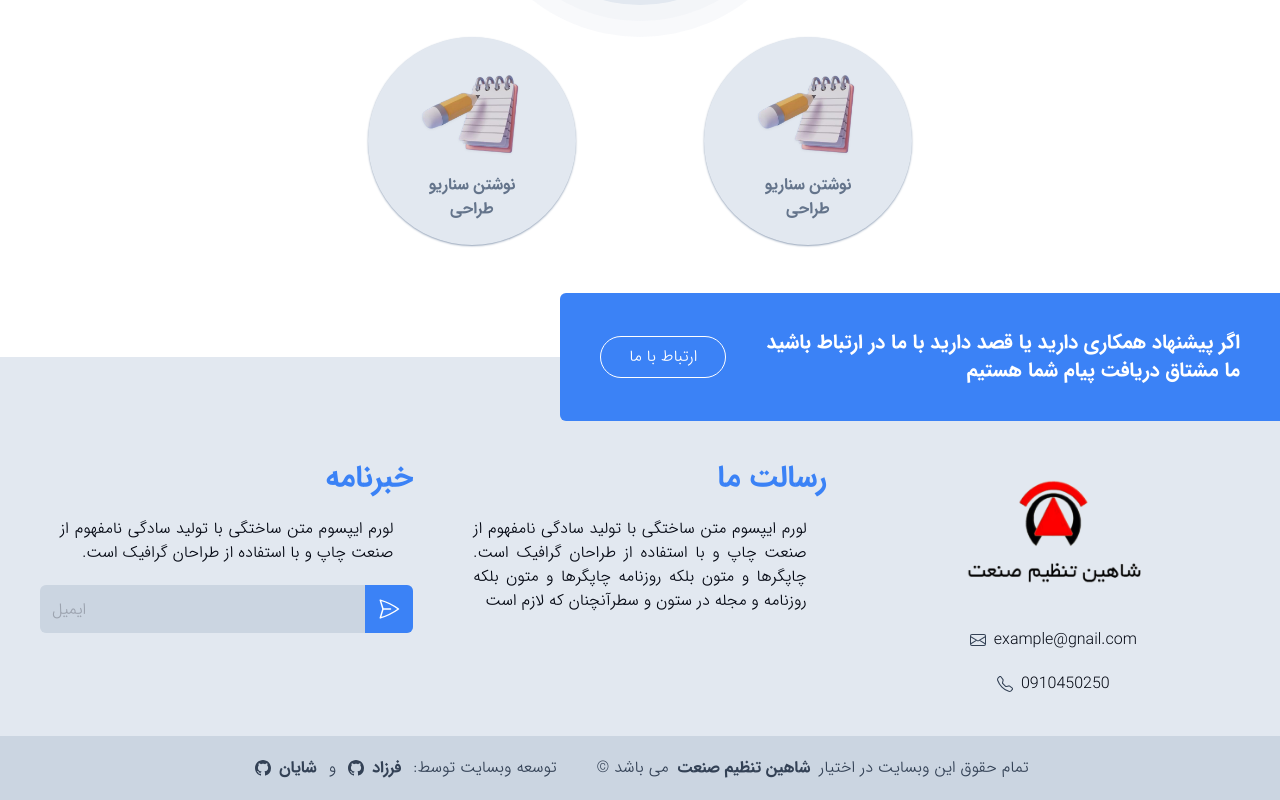
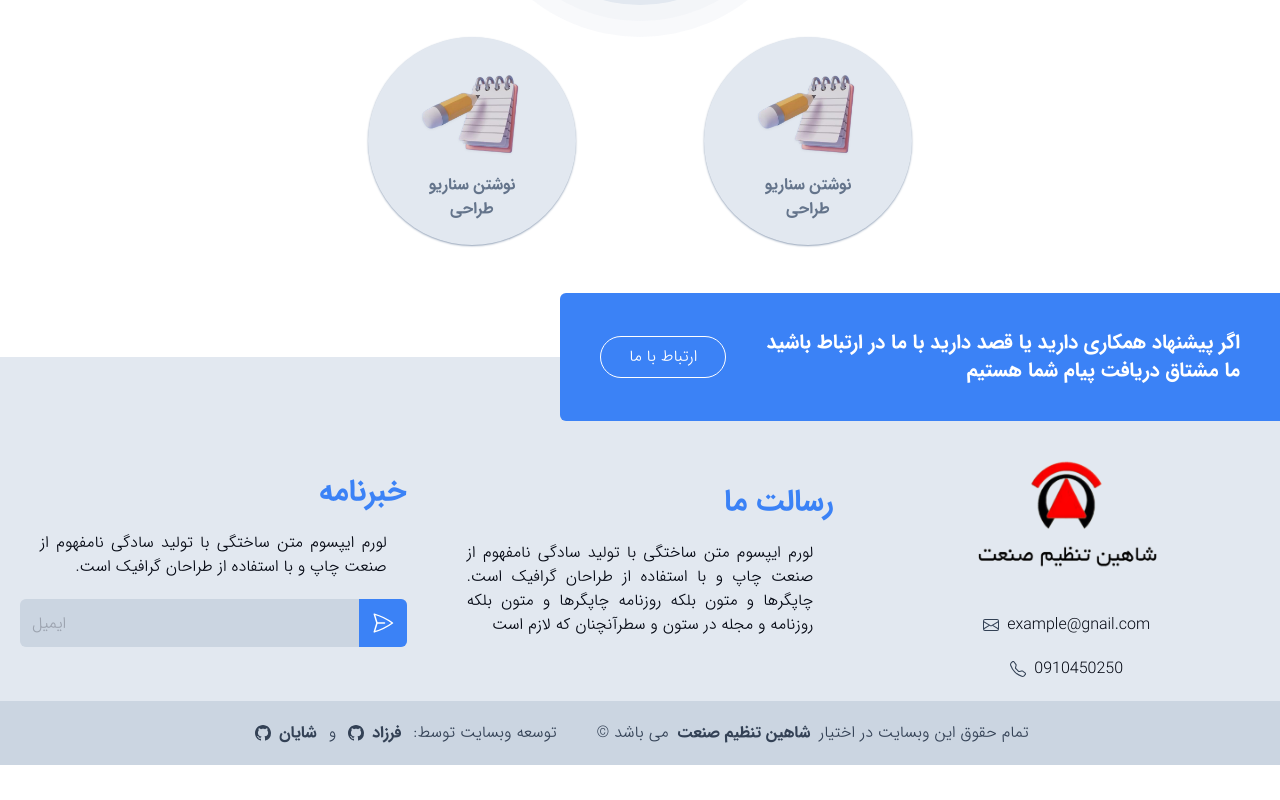
Before and after one commit to FarzadVav/shahinTanzimSanat, a React (Vite) app: page / in a window 1280 px wide. Shown: the part 1984-2784 px from the top of the page. After the commit the page ends 2749 px from the top, so only its background shows below. Built offline with nearby package versions, Linux system fonts and the light colour scheme.

Commit message:
change styles in footer

```diff
--- a/src/components/Footer.jsx
+++ b/src/components/Footer.jsx
@@ -13,8 +13,8 @@ export default function Footer() {
         </h2>
         <Link className="btn-outline-white">ارتباط با ما</Link>
       </div>
-      <div className="w-full flex flex-col justify-between items-start gap-10 p-5 pt-10
-        md:flex-row md:gap-5 lg:gap-10 lg:p-10">
+      <div className="w-full flex flex-col justify-between items-center gap-10 p-5
+        md:flex-row md:gap-5 lg:gap-10">
         <div className="w-full flex flex-col justify-center items-center gap-5
           md:w-1/3">
           <img className='w-1/2' src="./../../public/imgs/logo-png.png" alt="logo" />
@@ -29,7 +29,7 @@ export default function Footer() {
             </svg>
           </span>
         </div>
-        <div className="w-full flex flex-col justify-start items-start gap-5
+        <div className="w-full flex flex-col justify-start items-center gap-5
           md:w-1/3">
           <h6 className="text-blue-500 w-full text-3xl irsB text-center
             md:text-right">رسالت ما</h6>
@@ -37,7 +37,7 @@ export default function Footer() {
             لورم ایپسوم متن ساختگی با تولید سادگی نامفهوم از صنعت چاپ و با استفاده از طراحان گرافیک است. چاپگرها و متون بلکه روزنامه چاپگرها و متون بلکه روزنامه و مجله در ستون و سطرآنچنان که لازم است
           </p>
         </div>
-        <div className="w-full flex flex-col justify-start items-start gap-5
+        <div className="w-full flex flex-col justify-start items-center gap-5
           md:w-1/3">
           <h6 className="text-blue-500 w-full text-3xl irsB text-center md:text-right">خبرنامه</h6>
           <p className="text-justify px-5">
```
